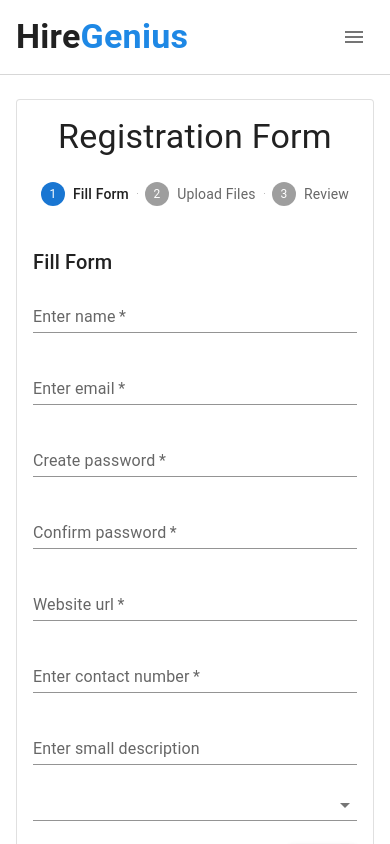
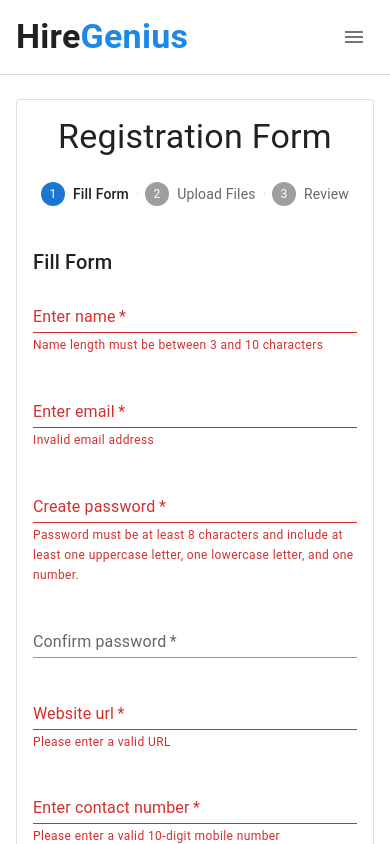
Before and after one commit to Sheel1211/HireGenius, a React (Vite) app in the folder client/: page /client/registration in a window 390 px wide. Shown: the top 844 px of the page. Built offline with nearby package versions, Linux system fonts and the light colour scheme; no server answers.

Commit message:
client registration validation

```diff
--- a/client/src/pages/ClientRegistration/RegistartionSub1.jsx
+++ b/client/src/pages/ClientRegistration/RegistartionSub1.jsx
@@ -1,17 +1,45 @@
-import React, { useState } from 'react'
-import Grid from '@mui/material/Grid';
-import TextField from '@mui/material/TextField';
-import MenuItem from '@mui/material/MenuItem';
-import Select from '@mui/material/Select';
-import Typography from '@mui/material/Typography';
+import React, { useState } from "react";
+import Grid from "@mui/material/Grid";
+import TextField from "@mui/material/TextField";
+import MenuItem from "@mui/material/MenuItem";
+import Select from "@mui/material/Select";
+import Typography from "@mui/material/Typography";
 
-const RegistartionSub1 = ({clientData, setClientData}) => {
-
-
+const RegistartionSub1 = ({ clientData, setClientData }) => {
   const handleInputChange = (e) => {
     setClientData({ ...clientData, [e.target.name]: e.target.value });
   };
 
+  const isEmailValid = (email) => {
+    // Regular expression for basic email validation
+    const emailRegex = /^[^\s@]+@[^\s@]+\.[^\s@]+$/;
+    return emailRegex.test(email);
+  };
+
+  const isPasswordValid = (password) => {
+    // Regular expressions for password validation
+    const minLength = 8;
+    const containsUppercase = /[A-Z]/.test(password);
+    const containsLowercase = /[a-z]/.test(password);
+    const containsNumber = /[0-9]/.test(password);
+
+    return (
+      password.length >= minLength &&
+      containsUppercase &&
+      containsLowercase &&
+      containsNumber
+    );
+  };
+
+  const isURLValid = (url) => {
+    // Regular expression for URL validation
+    const urlRegex = /^(https?|ftp):\/\/[^\s/$.?#].[^\s]*$/i;
+    return urlRegex.test(url);
+  };
+
+  const isMobileNumberValid = (mobileNumber) => {
+    return mobileNumber.length === 10 && /^\d+$/.test(mobileNumber);
+  };
 
   return (
     <>
@@ -19,17 +47,23 @@ const RegistartionSub1 = ({clientData, setClientData}) => {
         Fill Form
       </Typography>
       <Grid container spacing={3}>
-
         <Grid item xs={12}>
           <TextField
             required
             id="name"
             name="name"
             label="Enter name"
+            type="text"
             value={clientData.name}
             fullWidth
             variant="standard"
             onChange={handleInputChange}
+            error={clientData.name.length < 3 || clientData.name.length > 10}
+            helperText={
+              clientData.name.length < 3 || clientData.name.length > 10
+                ? "Name length must be between 3 and 10 characters"
+                : ""
+            }
           />
         </Grid>
         <Grid item xs={12}>
@@ -38,11 +72,14 @@ const RegistartionSub1 = ({clientData, setClientData}) => {
             id="email"
             name="email"
             value={clientData.email}
-
             label="Enter email"
             fullWidth
             variant="standard"
             onChange={handleInputChange}
+            error={!isEmailValid(clientData.email)}
+            helperText={
+              !isEmailValid(clientData.email) ? "Invalid email address" : ""
+            }
           />
         </Grid>
 
@@ -51,13 +88,18 @@ const RegistartionSub1 = ({clientData, setClientData}) => {
             required
             id="password"
             name="password"
-          type='password'
+            type="password"
             label="Create password"
             fullWidth
             variant="standard"
             value={clientData.password}
-
             onChange={handleInputChange}
+            error={!isPasswordValid(clientData.password)}
+            helperText={
+              !isPasswordValid(clientData.password)
+                ? "Password must be at least 8 characters and include at least one uppercase letter, one lowercase letter, and one number."
+                : ""
+            }
           />
         </Grid>
         <Grid item xs={12} sm={6}>
@@ -65,9 +107,8 @@ const RegistartionSub1 = ({clientData, setClientData}) => {
             required
             id="cpassword"
             name="cpassword"
-          type='password'
+            type="password"
             value={clientData.cpassword}
-
             label="Confirm password"
             fullWidth
             variant="standard"
@@ -81,34 +122,41 @@ const RegistartionSub1 = ({clientData, setClientData}) => {
             name="url"
             label="Website url"
             value={clientData.url}
-
             fullWidth
             variant="standard"
             onChange={handleInputChange}
+            error={!isURLValid(clientData.url)}
+            helperText={
+              !isURLValid(clientData.url) ? "Please enter a valid URL" : ""
+            }
           />
         </Grid>
         <Grid item xs={12}>
           <TextField
             required
             id="contactno"
-          type='number'
+            type="number"
             name="contactno"
             label="Enter contact number"
             fullWidth
             value={clientData.contactno}
-
             variant="standard"
             onChange={handleInputChange}
+            error={!isMobileNumberValid(clientData.contactno)}
+            helperText={
+              !isMobileNumberValid(clientData.contactno)
+                ? "Please enter a valid 10-digit mobile number"
+                : ""
+            }
           />
         </Grid>
         <Grid item xs={12}>
           <TextField
             id="description"
             name="description"
-          label="Enter small description"
+            label="Enter small description (around 50 words)"
             fullWidth
             value={clientData.description}
-
             variant="standard"
             onChange={handleInputChange}
           />
@@ -123,15 +171,14 @@ const RegistartionSub1 = ({clientData, setClientData}) => {
             fullWidth
             variant="standard"
           >
-          <MenuItem  value="private">Private</MenuItem>
-          <MenuItem  value="government">Government</MenuItem>
-          <MenuItem  value="other">Other</MenuItem>
+            <MenuItem value="private">Private</MenuItem>
+            <MenuItem value="government">Government</MenuItem>
+            <MenuItem value="other">Other</MenuItem>
           </Select>
         </Grid>
       </Grid>
+    </>
+  );
+};
 
-  </>
-  )
-}
-
-export default RegistartionSub1
+export default RegistartionSub1;
--- a/client/src/pages/ClientRegistration/Registration.jsx
+++ b/client/src/pages/ClientRegistration/Registration.jsx
@@ -1,36 +1,39 @@
 import React, { useState } from "react";
 import axios from "axios";
-import CssBaseline from '@mui/material/CssBaseline';
-import AppBar from '@mui/material/AppBar';
-import Box from '@mui/material/Box';
-import Container from '@mui/material/Container';
-import Paper from '@mui/material/Paper';
-import Stepper from '@mui/material/Stepper';
-import Step from '@mui/material/Step';
-import StepLabel from '@mui/material/StepLabel';
-import Button from '@mui/material/Button';
-import Link from '@mui/material/Link';
-import Typography from '@mui/material/Typography';
+import CssBaseline from "@mui/material/CssBaseline";
+import AppBar from "@mui/material/AppBar";
+import Box from "@mui/material/Box";
+import Container from "@mui/material/Container";
+import Paper from "@mui/material/Paper";
+import Stepper from "@mui/material/Stepper";
+import Step from "@mui/material/Step";
+import StepLabel from "@mui/material/StepLabel";
+import Button from "@mui/material/Button";
+import Link from "@mui/material/Link";
+import Typography from "@mui/material/Typography";
 import RegistartionSub1 from "./RegistartionSub1";
 import RegistrationSub2 from "./RegistrationSub2";
 import RegistrationSub3 from "./RegistrationSub3";
 
-
 function Copyright(props) {
   return (
-    <Typography variant="body2" color="text.secondary" align="center" {...props}>
-      {'Copyright © '}
+    <Typography
+      variant="body2"
+      color="text.secondary"
+      align="center"
+      {...props}
+    >
+      {"Copyright © "}
       <Link color="inherit" href="#">
         Your Website
-      </Link>{' '}
+      </Link>{" "}
       {new Date().getFullYear()}
-      {'.'}
+      {"."}
     </Typography>
   );
 }
 
-const steps = ['Fill Form', 'Upload Files', 'Review'];
-
+const steps = ["Fill Form", "Upload Files", "Review"];
 
 // const Registration = () => {
 //   const [clientData, setclientData] = useState({
@@ -157,13 +160,13 @@ const steps = ['Fill Form', 'Upload Files', 'Review'];
 //     </>
 //   );
 // };
-const Registration = ()=>{
+const Registration = () => {
   const [activeStep, setActiveStep] = useState(0);
   const [clientData, setClientData] = useState({
     name: "",
     email: "",
     password: "",
-    cpassword:"",
+    cpassword: "",
     url: "",
     description: "",
     contactno: "",
@@ -173,18 +176,36 @@ const Registration = ()=>{
   const [validCertificateFile, setValidCertificateFile] = useState(null);
   const [logoFile, setLogoFile] = useState(null);
 
-  const getStepContent=(step)=>{
+  const getStepContent = (step) => {
     switch (step) {
       case 0:
-        return <RegistartionSub1 clientData={clientData} setClientData={setClientData}/>;
+        return (
+          <RegistartionSub1
+            clientData={clientData}
+            setClientData={setClientData}
+          />
+        );
       case 1:
-        return <RegistrationSub2 validCertificateFile={validCertificateFile} setValidCertificateFile={setValidCertificateFile} logoFile={logoFile} setLogoFile={setLogoFile}/>;
+        return (
+          <RegistrationSub2
+            validCertificateFile={validCertificateFile}
+            setValidCertificateFile={setValidCertificateFile}
+            logoFile={logoFile}
+            setLogoFile={setLogoFile}
+          />
+        );
       case 2:
-        return <RegistrationSub3 clientData={clientData} validCertificateFile={validCertificateFile} logoFile={logoFile}/>;
+        return (
+          <RegistrationSub3
+            clientData={clientData}
+            validCertificateFile={validCertificateFile}
+            logoFile={logoFile}
+          />
+        );
       default:
-        throw new Error('Unknown step');
+        throw new Error("Unknown step");
     }
-  }
+  };
 
   const handleNext = () => {
     setActiveStep(activeStep + 1);
@@ -203,13 +224,21 @@ const Registration = ()=>{
 
     console.log("certi", certi);
     console.log("logo", logo);
-        if( !clientData.name ||!clientData.email||!clientData.password||!clientData.url||!clientData.description||!clientData.contactno||!clientData.sector){
-          alert("All fields are required!")
-        }else if(clientData.password !== clientData.cpassword){
-          alert("Passwords are not match")
-        }else if(!certi || !logo){
-          alert("files are not Uploaded")
-        }else{
+    if (
+      !clientData.name ||
+      !clientData.email ||
+      !clientData.password ||
+      !clientData.url ||
+      !clientData.description ||
+      !clientData.contactno ||
+      !clientData.sector
+    ) {
+      alert("All fields are required!");
+    } else if (clientData.password !== clientData.cpassword) {
+      alert("Passwords are not match");
+    } else if (!certi || !logo) {
+      alert("files are not Uploaded");
+    } else {
       axios
         .post(
           "http://127.0.0.1:4000/api/client/registration",
@@ -222,7 +251,7 @@ const Registration = ()=>{
             contactno: clientData.contactno,
             sector: clientData.sector,
             validcertificate: certi,
-              logo:logo
+            logo: logo,
           },
           {
             headers: {
@@ -242,20 +271,21 @@ const Registration = ()=>{
 
   return (
     <>
-
       <CssBaseline />
       <AppBar
         position="absolute"
         color="default"
         elevation={0}
         sx={{
-          position: 'relative',
+          position: "relative",
           borderBottom: (t) => `1px solid ${t.palette.divider}`,
         }}
+      ></AppBar>
+      <Container component="main" maxWidth="sm" sx={{ mb: 4 }}>
+        <Paper
+          variant="outlined"
+          sx={{ my: { xs: 3, md: 6 }, p: { xs: 2, md: 3 } }}
         >
-      </AppBar>
-      <Container component="main" maxWidth="sm" sx={{ mb: 4 }}>
-      <Paper variant="outlined" sx={{ my: { xs: 3, md: 6 }, p: { xs: 2, md: 3 } }}>
           <Typography component="h1" variant="h4" align="center">
             Registration Form
           </Typography>
@@ -267,48 +297,54 @@ const Registration = ()=>{
             ))}
           </Stepper>
 
-          {activeStep === steps.length ? (<>
-          <Typography  variant="h5" gutterBottom color="primary">
+          {activeStep === steps.length ? (
+            <>
+              <Typography variant="h5" gutterBottom color="primary">
                 Thank you for registering!
               </Typography>
-          <Typography variant="subtitle1" >
-          Your registration is complete. Our admin team will now review your profile. We'll notify you about the next steps soon.
+              <Typography variant="subtitle1">
+                Your registration is complete. Our admin team will now review
+                your profile. We'll notify you about the next steps soon.
               </Typography>
-          </>):(<>
-
+            </>
+          ) : (
+            <>
               {getStepContent(activeStep)}
-            <Box sx={{ display: 'flex', justifyContent: 'flex-end' }}>
+              <Box sx={{ display: "flex", justifyContent: "flex-end" }}>
                 {activeStep !== 0 && (
                   <Button onClick={handleBack} sx={{ mt: 3, ml: 1 }}>
                     Back
                   </Button>
                 )}
 
-
-                  {
-                  activeStep === steps.length - 1 ?
+                {activeStep === steps.length - 1 ? (
                   <Button
                     variant="contained"
-                  onClick={()=>{handleSubmit();}
-                }
-                  sx={{ mt: 3, ml: 1 }}> Register</Button>
-                :
+                    onClick={() => {
+                      handleSubmit();
+                    }}
+                    sx={{ mt: 3, ml: 1 }}
+                  >
+                    {" "}
+                    Register
+                  </Button>
+                ) : (
                   <Button
                     variant="contained"
                     onClick={handleNext}
-                  sx={{ mt: 3, ml: 1 }}>Next</Button>
-                  }
-
-
+                    sx={{ mt: 3, ml: 1 }}
+                  >
+                    Next
+                  </Button>
+                )}
               </Box>
-          </>)}
-
-
+            </>
+          )}
         </Paper>
         <Copyright />
       </Container>
     </>
   );
-}
+};
 
 export default Registration;
```
Also changed, not shown: client/src/pages/ClientDashboard/appPage.jsx (+81 -33 lines), client/src/pages/ClientDashboard/candidatePage.jsx (+16 -34 lines), 2 other files (tests, documents, lock files or other folders). Lines whose indentation alone changed are shown as unchanged.
